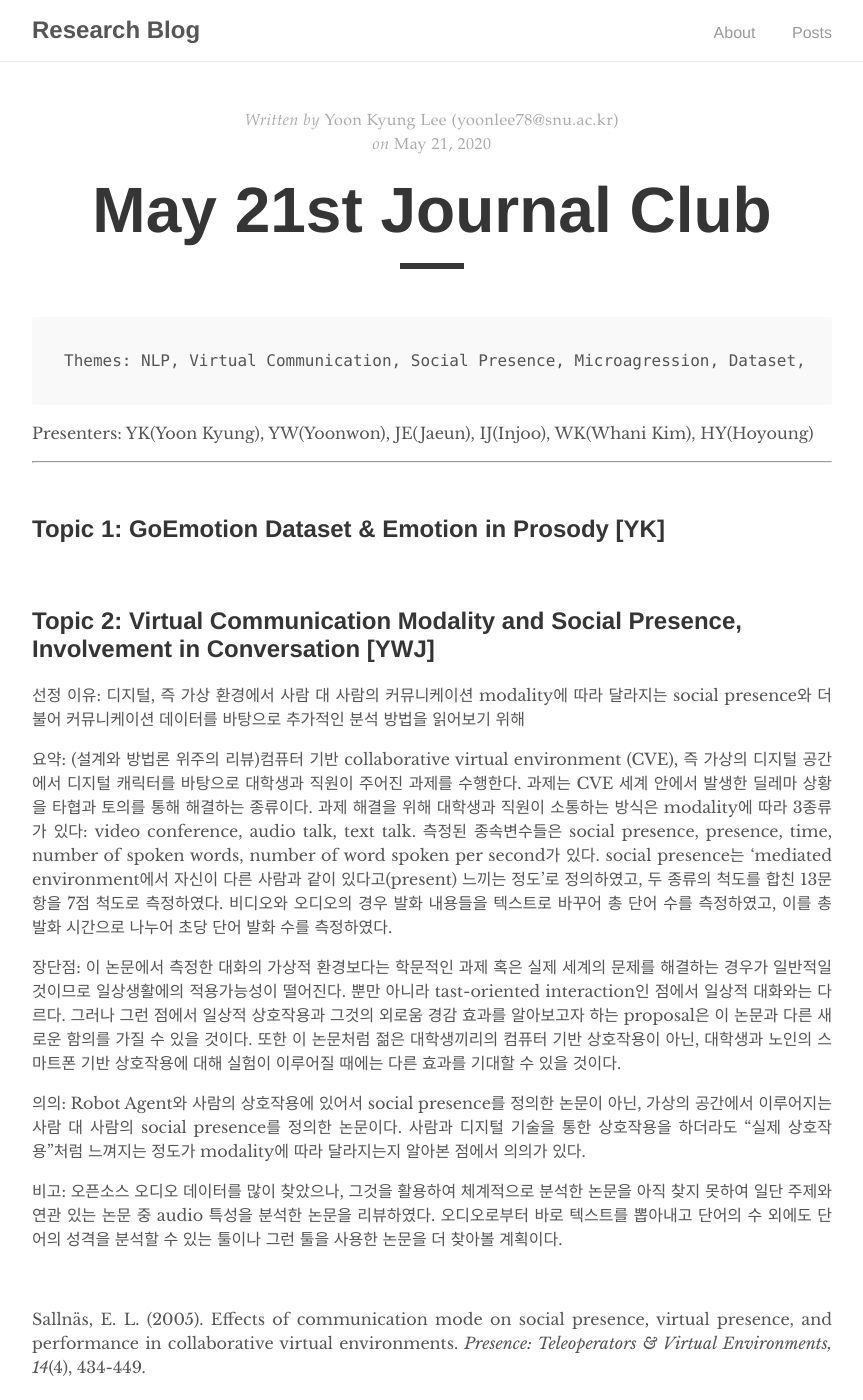
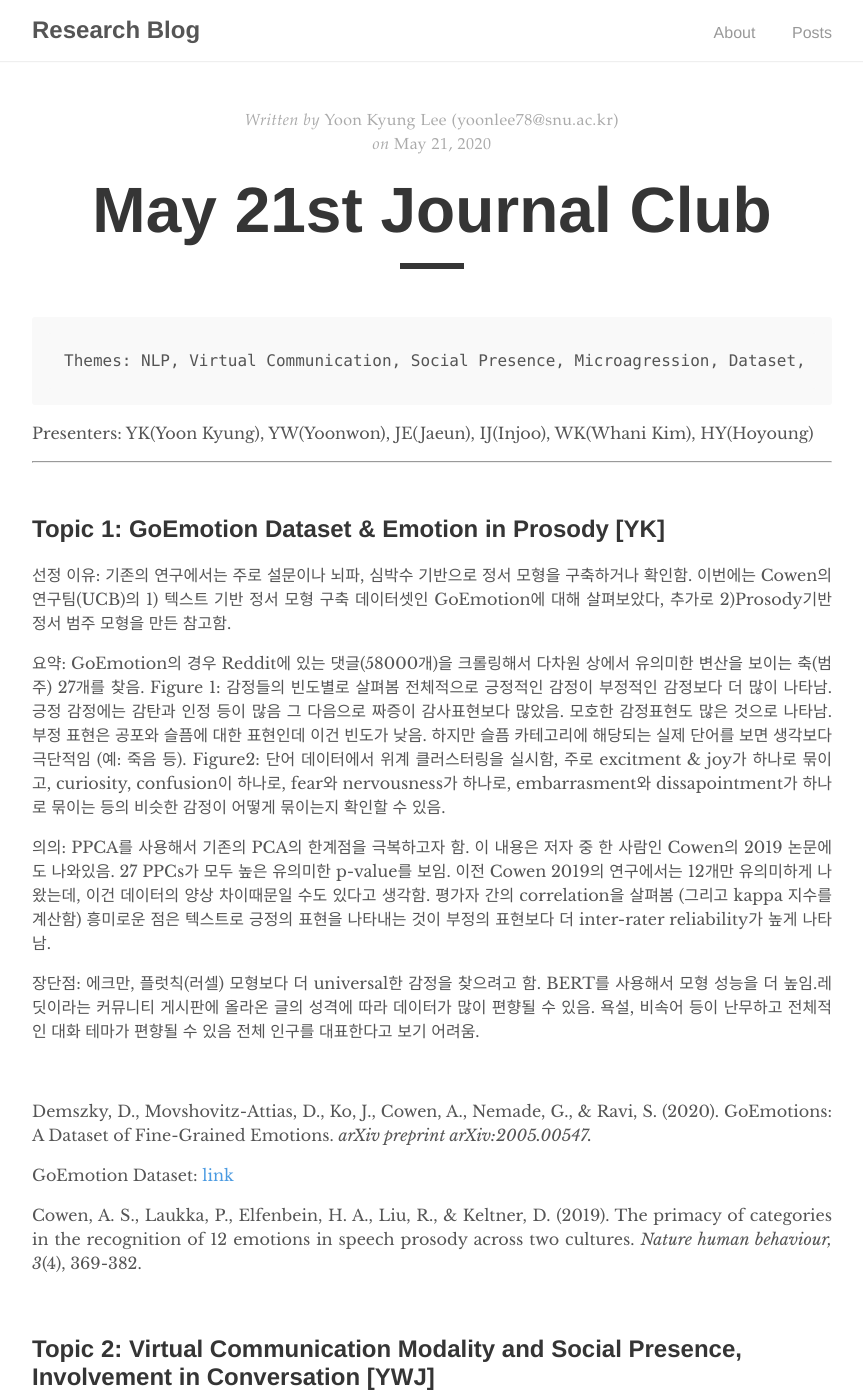
Before and after one commit to humanfactorspsych/blog, a Jekyll site: the page built from _posts/2020-05-21-study.md, in a window 1280 px wide and 1400 px high. Shown: the whole window, without its empty margins (208-1071 px from the left). Built offline with Jekyll 4.4.1, drawn with Linux system fonts in a browser that asks for light colours.

Commit message:
Update 2020-05-21-study.md

```diff
--- a/_posts/2020-05-21-study.md
+++ b/_posts/2020-05-21-study.md
@@ -13,8 +13,23 @@ Presenters: YK(Yoon Kyung), YW(Yoonwon), JE(Jaeun), IJ(Injoo), WK(Whani Kim), HY
 
 ## Topic 1: GoEmotion Dataset & Emotion in Prosody [YK]
 
+선정 이유: 기존의 연구에서는 주로 설문이나 뇌파, 심박수 기반으로 정서 모형을 구축하거나 확인함. 이번에는 Cowen의 연구팀(UCB)의 1) 텍스트 기반 정서 모형 구축 데이터셋인 GoEmotion에 대해 살펴보았다, 추가로 2)Prosody기반 정서 범주 모형을 만든 참고함.
 
+요약: GoEmotion의 경우 Reddit에 있는 댓글(58000개)을 크롤링해서 다차원 상에서 유의미한 변산을 보이는 축(범주) 27개를 찾음.
+Figure 1: 감정들의 빈도별로 살펴봄 전체적으로 긍정적인 감정이 부정적인 감정보다 더 많이 나타남. 긍정 감정에는 감탄과 인정 등이 많음 그 다음으로 짜증이 감사표현보다 많았음. 모호한 감정표현도 많은 것으로 나타남. 부정 표현은 공포와 슬픔에 대한 표현인데 이건 빈도가 낮음. 하지만 슬픔 카테고리에 해당되는 실제 단어를 보면 생각보다 극단적임 (예: 죽음 등).
+Figure2: 단어 데이터에서 위계 클러스터링을 실시함, 주로 excitment & joy가 하나로 묶이고, curiosity, confusion이 하나로, fear와 nervousness가 하나로, embarrasment와 dissapointment가 하나로 묶이는 등의 비슷한 감정이 어떻게 묶이는지 확인할 수 있음.
 
+의의: PPCA를 사용해서 기존의 PCA의 한계점을 극복하고자 함. 이 내용은 저자 중 한 사람인 Cowen의 2019 논문에도 나와있음. 27 PPCs가 모두 높은 유의미한 p-value를 보임. 이전 Cowen 2019의 연구에서는 12개만 유의미하게 나왔는데, 이건 데이터의 양상 차이때문일 수도 있다고 생각함. 평가자 간의 correlation을 살펴봄 (그리고 kappa 지수를 계산함) 흥미로운 점은 텍스트로 긍정의 표현을 나타내는 것이 부정의 표현보다 더 inter-rater reliability가 높게 나타남.
+
+장단점: 에크만, 플럿칙(러셀) 모형보다 더 universal한 감정을 찾으려고 함. BERT를 사용해서 모형 성능을 더 높임.레딧이라는 커뮤니티 게시판에 올라온 글의 성격에 따라 데이터가 많이 편향될 수 있음. 욕설, 비속어 등이 난무하고 전체적인 대화 테마가 편향될 수 있음 전체 인구를 대표한다고 보기 어려움.
+
+<br>
+
+Demszky, D., Movshovitz-Attias, D., Ko, J., Cowen, A., Nemade, G., & Ravi, S. (2020). GoEmotions: A Dataset of Fine-Grained Emotions. _arXiv preprint arXiv:2005.00547._
+
+GoEmotion Dataset: [link](https://nlp.stanford.edu/~ddemszky/goemotions/tsne.html)
+
+Cowen, A. S., Laukka, P., Elfenbein, H. A., Liu, R., & Keltner, D. (2019). The primacy of categories in the recognition of 12 emotions in speech prosody across two cultures. _Nature human behaviour, 3_(4), 369-382.
 
 <br>
 
```
